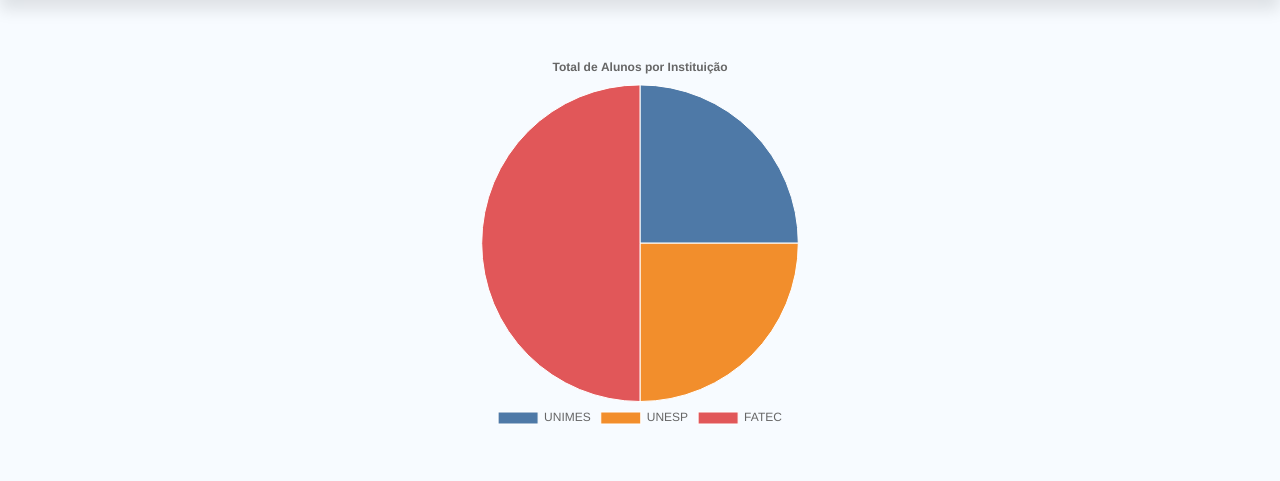
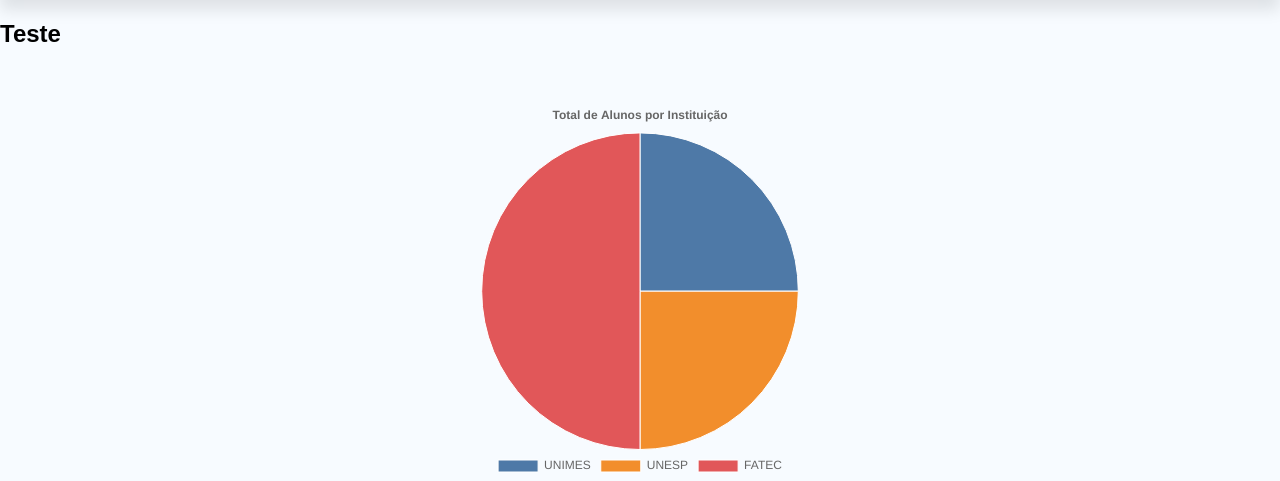
Before and after one commit to MatheusBressane/campusHope, a PHP site: page /pages/home.php in a window 1280 px wide. Shown: the part 74-555 px from the top of the page. Run offline with PHP 8.4, Linux system fonts and the light colour scheme; a user stored in the database is signed in; data comes from the database, SQL or seed files in the repository.

Commit message:
teste de seção

```diff
--- a/pages/home.php
+++ b/pages/home.php
@@ -62,6 +62,10 @@ while ($row = $stmt->fetch(PDO::FETCH_ASSOC)) {
         </section>
     </header>   <!-- Fim Cabeçalho -->
 
+    <section>
+        <h1>Teste</h1>
+    </section>
+
 
     <div class="grafico-aluno">   <!-- Exibe o Gráfico -->
         <canvas id="graficoPizza"></canvas>
```
